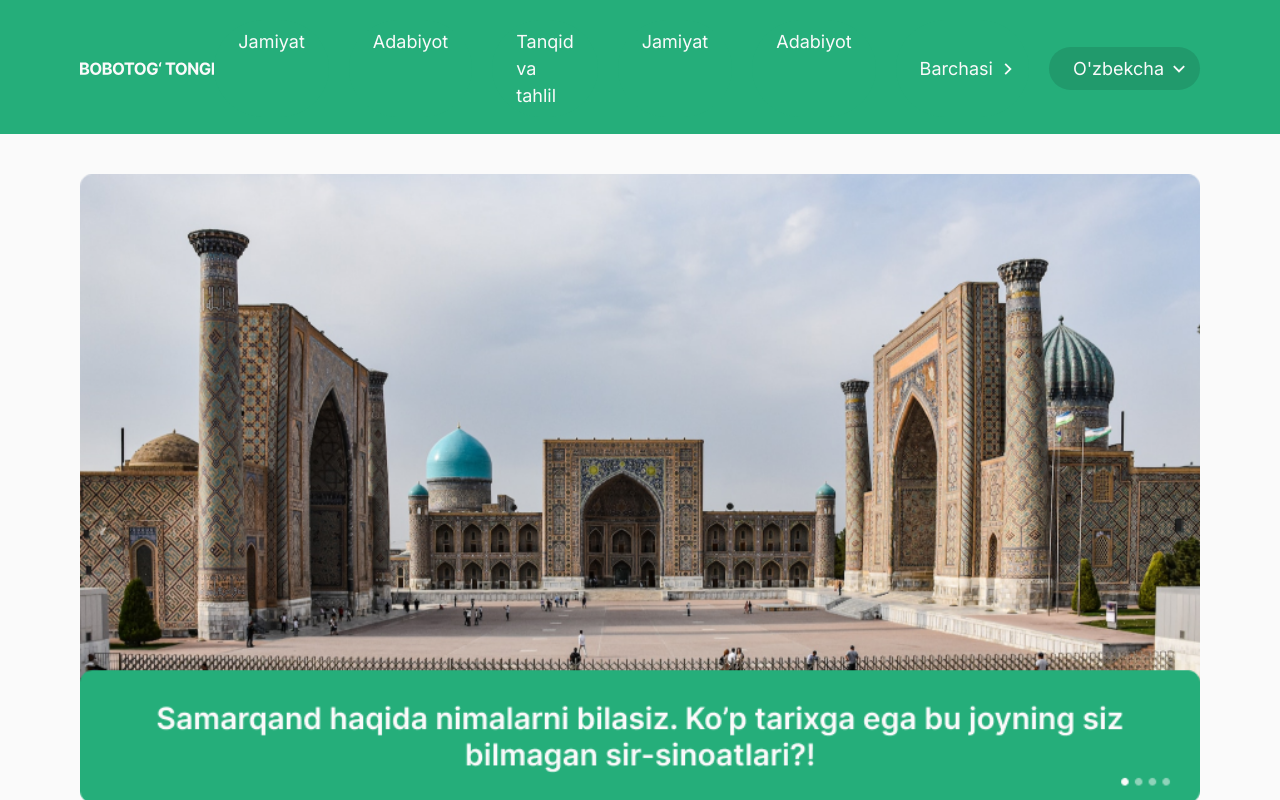
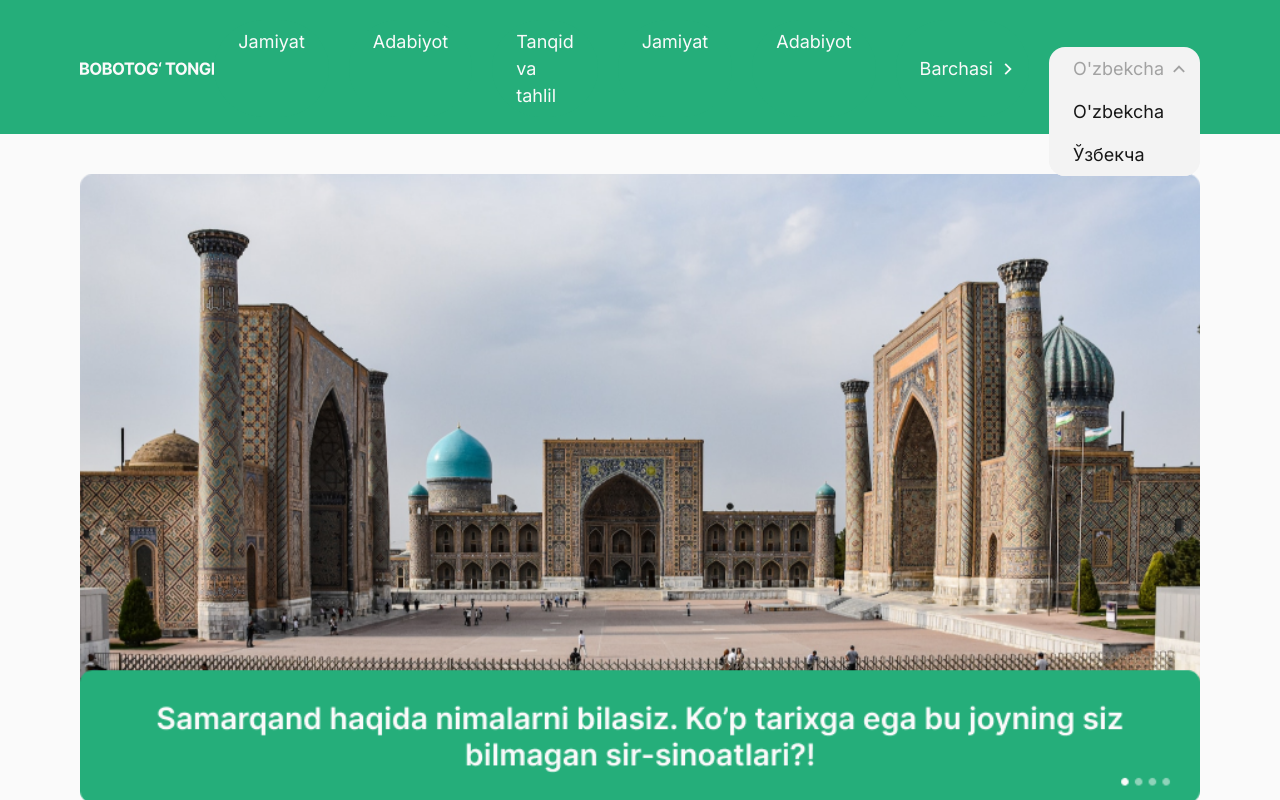
Before and after one commit to Sadullo1992/newspaper, a Next.js app: page / in a window 1280 px wide. Both pictures are taken after a click on the button "O'zbekcha". Shown: the top 800 px of the page. Built offline with nearby package versions, Linux system fonts and the light colour scheme.

Commit message:
feat: add language functionality

```diff
--- a/components/Dropdown.tsx
+++ b/components/Dropdown.tsx
@@ -1,16 +1,35 @@
+import { useAppDispatch, useAppSelector } from '@/redux/hooks';
+import { selectSettings, setAppLanguage } from '@/redux/settings';
+import clsx from 'clsx';
+import { useState } from 'react';
 import ArrowIcon from './ArrowIcon';
 import Button from './Button';
+import { LANGUAGE_NAMES } from '@/constants/constants';
+import { AppLanguage } from '@/types/types';
 
 export default function Dropdown() {
+  const [isOpen, setIsOpen] = useState(false);
+  const { language } = useAppSelector(selectSettings);
+  const dispatch = useAppDispatch();
   return (
-    <div className="dropdown">
-      <Button className="btn--dropdown">
-        <span>O&#39;zbekcha</span>
+    <div className={clsx('dropdown', isOpen && 'dropdown--active')}>
+      <Button className="btn--dropdown" onClick={() => setIsOpen(!isOpen)}>
+        <span>{LANGUAGE_NAMES[language]}</span>
         <ArrowIcon />
       </Button>
       <ul className="dropdown__select">
-        <li className="dropdown__select__item">Ўзбекча</li>
-        <li className="dropdown__select__item">Русский</li>
+        {Object.entries(LANGUAGE_NAMES).map(([lang, name]) => (
+          <li
+            key={lang}
+            className="dropdown__select__item"
+            onClick={() => {
+              dispatch(setAppLanguage(lang as AppLanguage));
+              setIsOpen(false);
+            }}
+          >
+            {name}
+          </li>
+        ))}
       </ul>
     </div>
   );
--- /dev/null
+++ b/constants/constants.ts
@@ -0,0 +1,8 @@
+import { AppLanguage } from '@/types/types';
+
+export const LANGUAGE_NAMES: { [key in AppLanguage]: string } = {
+  lotin: `O'zbekcha`,
+  krill: 'Ўзбекча',
+};
+
+export const DEFAULT_LANGUAGE: AppLanguage = 'lotin';
--- /dev/null
+++ b/redux/settings.ts
@@ -0,0 +1,22 @@
+import { DEFAULT_LANGUAGE } from '@/constants/constants';
+import { AppLanguage, ISettings } from '@/types/types';
+import { PayloadAction, createSlice } from '@reduxjs/toolkit';
+import { RootState } from './store';
+
+const initialState: ISettings = { language: DEFAULT_LANGUAGE };
+
+export const settingsSlice = createSlice({
+  name: 'settings',
+  initialState,
+  reducers: {
+    setAppLanguage: (state, { payload }: PayloadAction<AppLanguage>) => {
+      state.language = payload;
+    },
+  },
+});
+
+export const { setAppLanguage } = settingsSlice.actions;
+
+export const selectSettings = (state: RootState) => state.settings;
+
+export const settingsReducer = settingsSlice.reducer;
--- a/redux/store.ts
+++ b/redux/store.ts
@@ -1,8 +1,10 @@
 import { combineReducers, configureStore, PreloadedState } from '@reduxjs/toolkit';
 import modalReducer from './modalSlice';
+import { settingsReducer } from './settings';
 
 const rootReducer = combineReducers({
   modal: modalReducer,
+  settings: settingsReducer,
 });
 export const setupStore = (preloadedState?: PreloadedState<RootState>) => {
   return configureStore({
```
Also changed, not shown: types/types.ts (+8 -0 lines).
